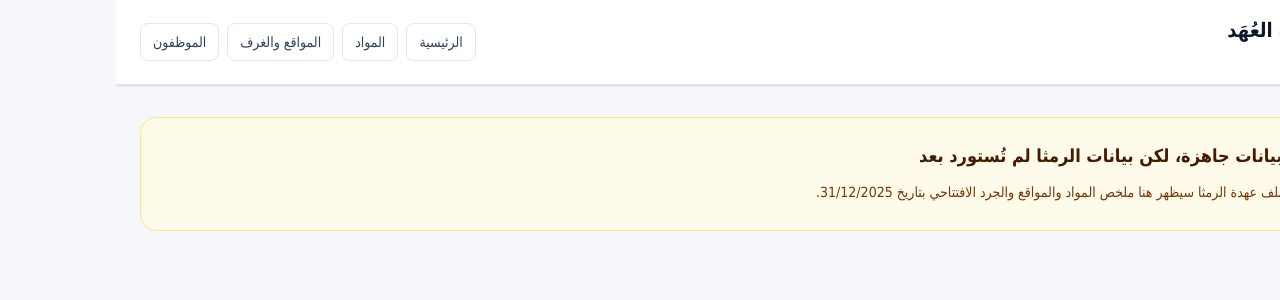
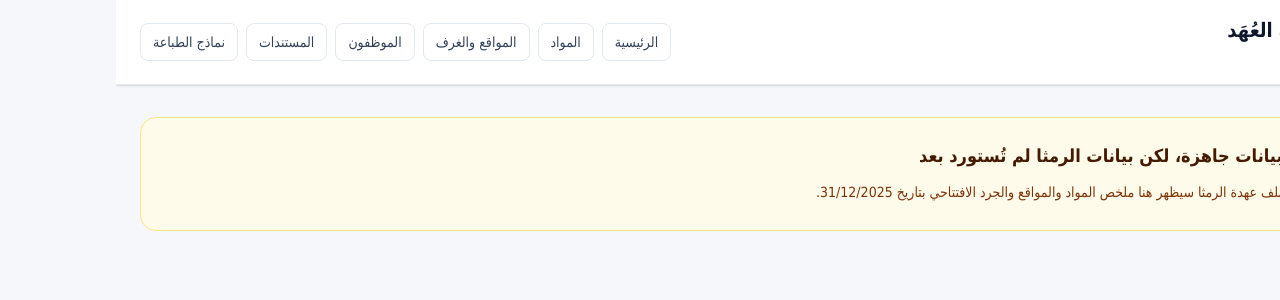
Before and after one commit to hksalameh/ohda-manager, a Next.js app: page / in a window 1280 px wide. Shown: the top 300 px of the page. Built offline with nearby package versions, Linux system fonts and the light colour scheme; no server answers; the database is empty.

Commit message:
add documents and template settings navigation

```diff
--- a/src/app/layout.tsx
+++ b/src/app/layout.tsx
@@ -12,6 +12,8 @@ const links = [
   { href: "/items", label: "المواد" },
   { href: "/locations", label: "المواقع والغرف" },
   { href: "/employees", label: "الموظفون" },
+  { href: "/documents", label: "المستندات" },
+  { href: "/settings/templates", label: "نماذج الطباعة" },
 ];
 
 export default function RootLayout({ children }: Readonly<{ children: React.ReactNode }>) {
```
